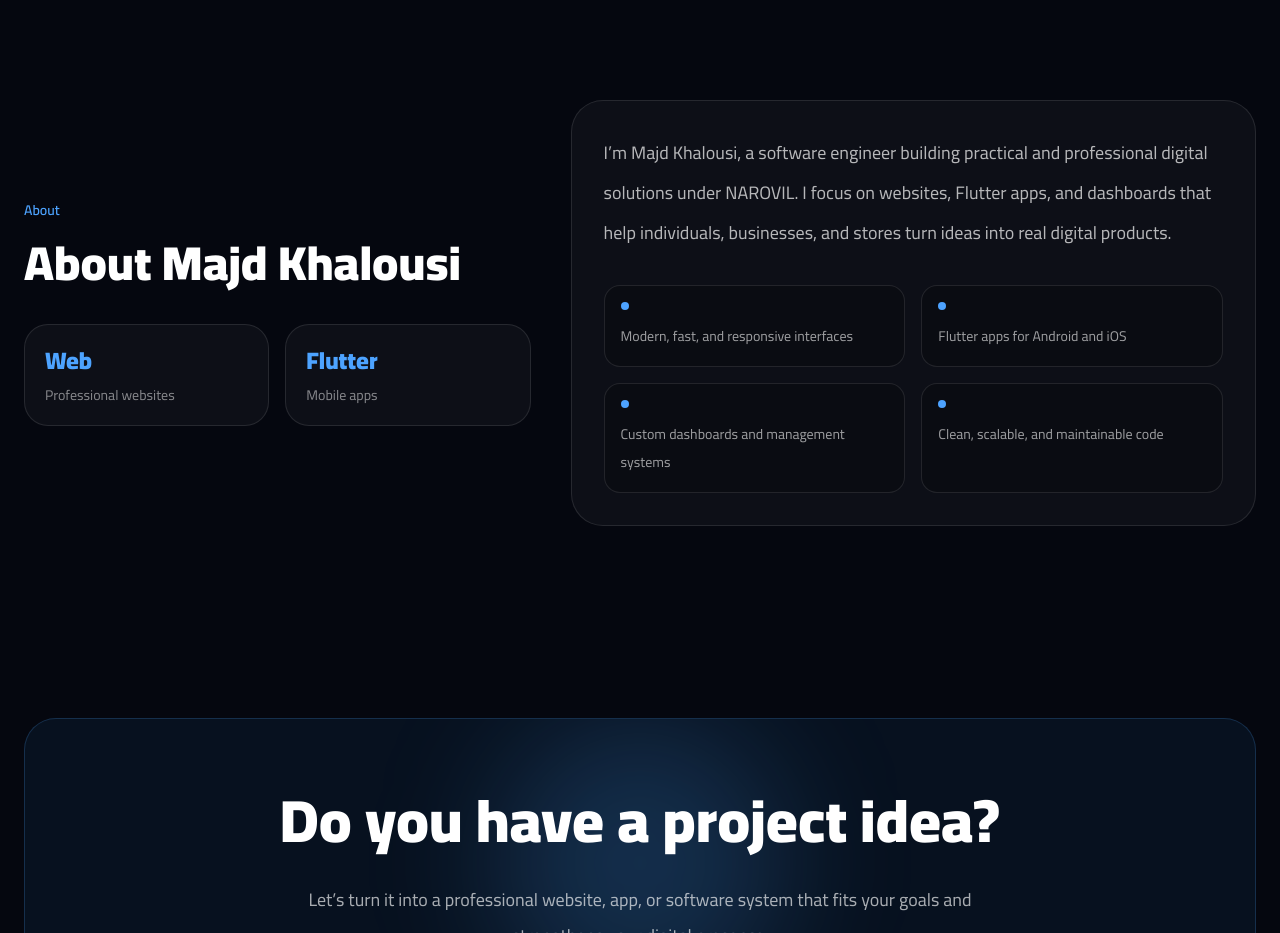
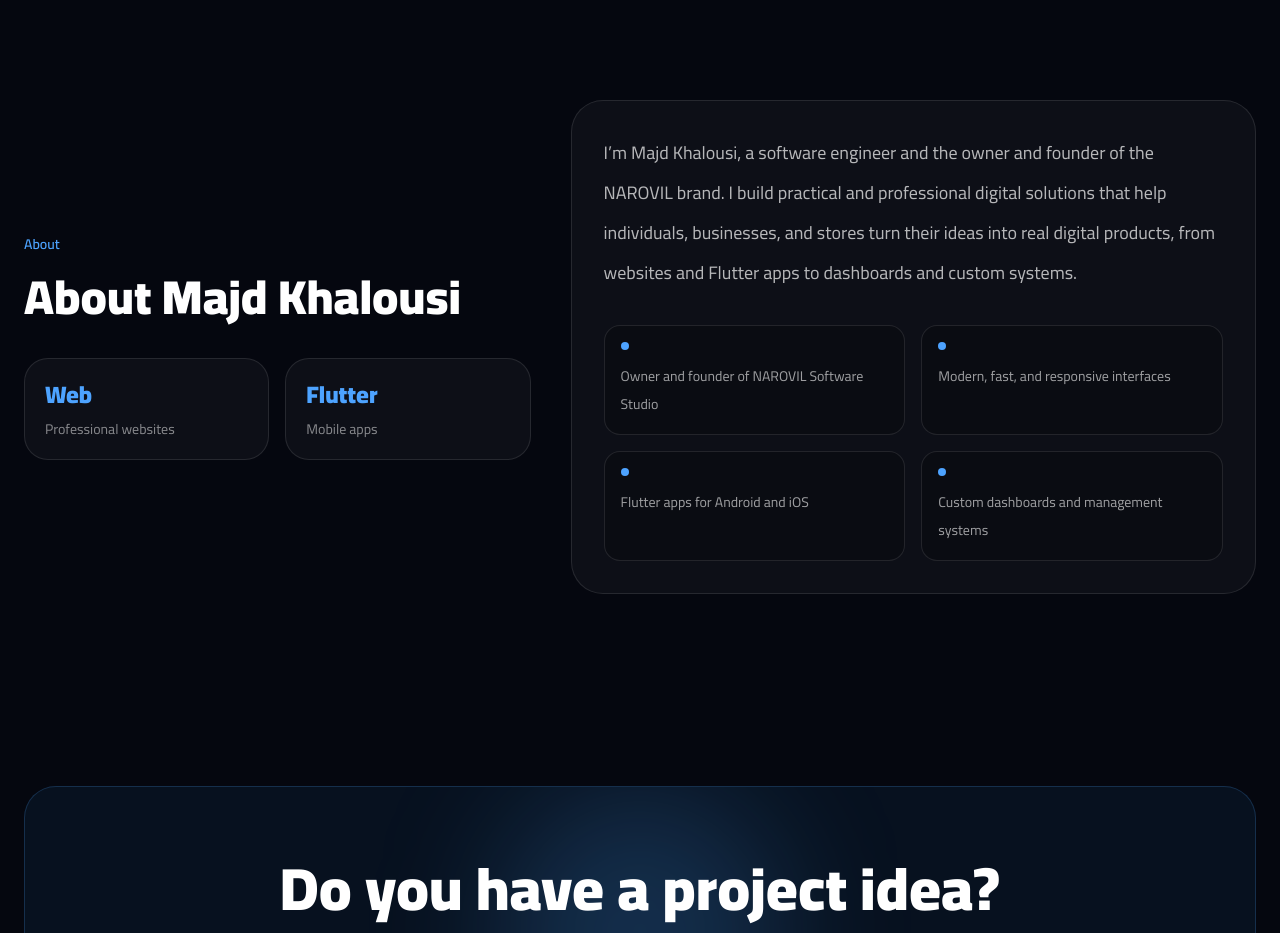
Before and after one commit to MajdKhalousi/narovil, a Next.js app: page /en in a window 1280 px wide. Shown: the part 4940-5873 px from the top of the page. Built offline with nearby package versions, Linux system fonts and the light colour scheme.

Commit message:
Update about section brand ownership

```diff
--- a/app/[locale]/page.tsx
+++ b/app/[locale]/page.tsx
@@ -221,16 +221,16 @@
   ],
 },
 
-   about: {
+about: {
   label: "About",
   title: "عن Majd Khalousi",
   description:
-    "أنا Majd Khalousi، مهندس برمجيات أعمل تحت اسم NAROVIL على بناء حلول رقمية عملية واحترافية. أركز على تطوير مواقع ويب، تطبيقات Flutter، ولوحات تحكم تساعد الأفراد والشركات والمتاجر على تحويل أفكارهم إلى منتجات رقمية حقيقية.",
+    "أنا Majd Khalousi، مهندس برمجيات، مالك ومؤسس براند NAROVIL. أعمل على بناء حلول رقمية عملية واحترافية تساعد الأفراد والشركات والمتاجر على تحويل أفكارهم إلى منتجات رقمية حقيقية، من مواقع ويب وتطبيقات Flutter إلى لوحات تحكم وأنظمة مخصصة.",
   points: [
+    "مالك ومؤسس NAROVIL Software Studio",
     "تطوير واجهات حديثة وسريعة ومتجاوبة",
     "بناء تطبيقات Flutter لأنظمة Android و iOS",
     "تصميم أنظمة إدارة ولوحات تحكم حسب الحاجة",
-    "كتابة كود منظم قابل للتطوير والصيانة",
   ],
 },
 
@@ -468,12 +468,12 @@
   label: "About",
   title: "About Majd Khalousi",
   description:
-    "I’m Majd Khalousi, a software engineer building practical and professional digital solutions under NAROVIL. I focus on websites, Flutter apps, and dashboards that help individuals, businesses, and stores turn ideas into real digital products.",
+    "I’m Majd Khalousi, a software engineer and the owner and founder of the NAROVIL brand. I build practical and professional digital solutions that help individuals, businesses, and stores turn their ideas into real digital products, from websites and Flutter apps to dashboards and custom systems.",
   points: [
+    "Owner and founder of NAROVIL Software Studio",
     "Modern, fast, and responsive interfaces",
     "Flutter apps for Android and iOS",
     "Custom dashboards and management systems",
-    "Clean, scalable, and maintainable code",
   ],
 },
 
```
